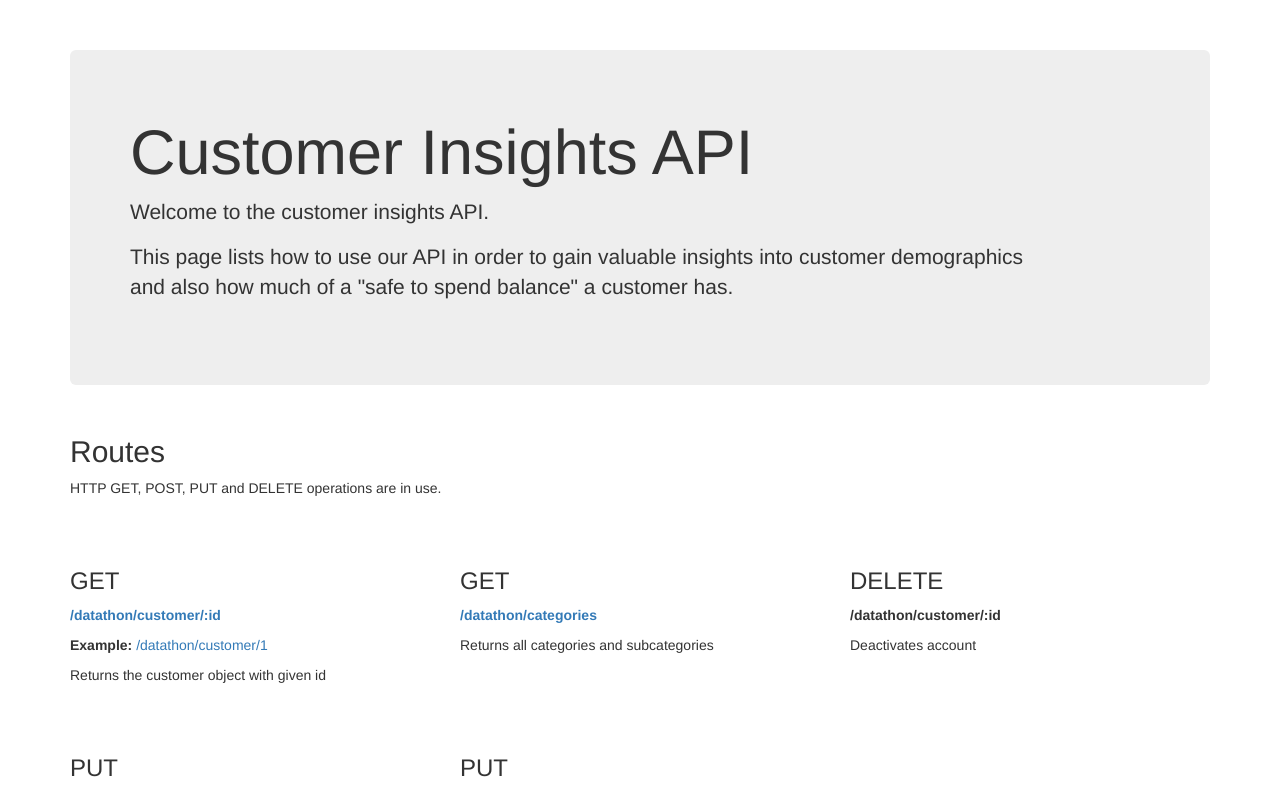
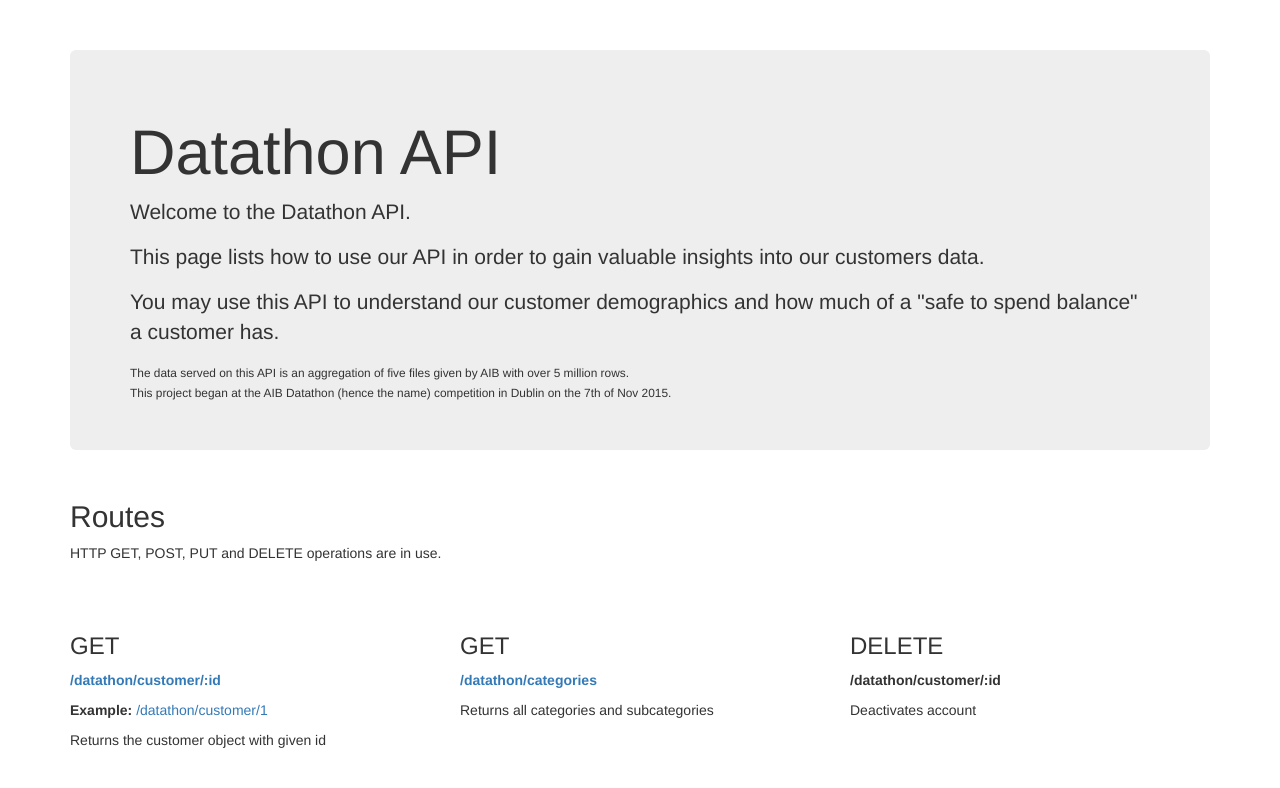
Before and after one commit to JohnMalmsteen/aib-datathon, a website: page views/datathon.html in a window 1280 px wide. Shown: the top 788 px of the page. Drawn offline with nearby package versions, Linux system fonts and the light colour scheme.

Commit message:
Updated header to reflect API better

```diff
--- a/views/datathon.html
+++ b/views/datathon.html
@@ -2,7 +2,7 @@
 <html lang="en">
 <head>
   <meta charset="UTF-8">
-  <title>Customer Insights API</title>
+  <title>Datathon API</title>
 
   <link rel="stylesheet" href="https://maxcdn.bootstrapcdn.com/bootstrap/3.3.5/css/bootstrap.min.css">
   <style>
@@ -16,10 +16,12 @@
 <body>
   <div class="container">
       <div class="jumbotron">
-          <h1>Customer Insights API</h1>
-          <p>Welcome to the customer insights API.</p>
-          <p>This page lists how to use our API in order to gain valuable insights into customer demographics <br> and also how much of a "safe to spend balance" a customer has.</p>
-          <br>
+          <h1>Datathon API</h1>
+          <p>Welcome to the Datathon API.</p>
+          <p>This page lists how to use our API in order to gain valuable insights into our customers data.</p>
+          <p>You may use this API to understand our customer demographics and how much of a "safe to spend balance" a customer has.</p>
+          <small>The data served on this API is an aggregation of five files given by AIB with over 5 million rows.</small> <br>
+          <small>This project began at the AIB Datathon (hence the name) competition in Dublin on the 7th of Nov 2015.</small>
       </div>
 
       <div class="row">
```
